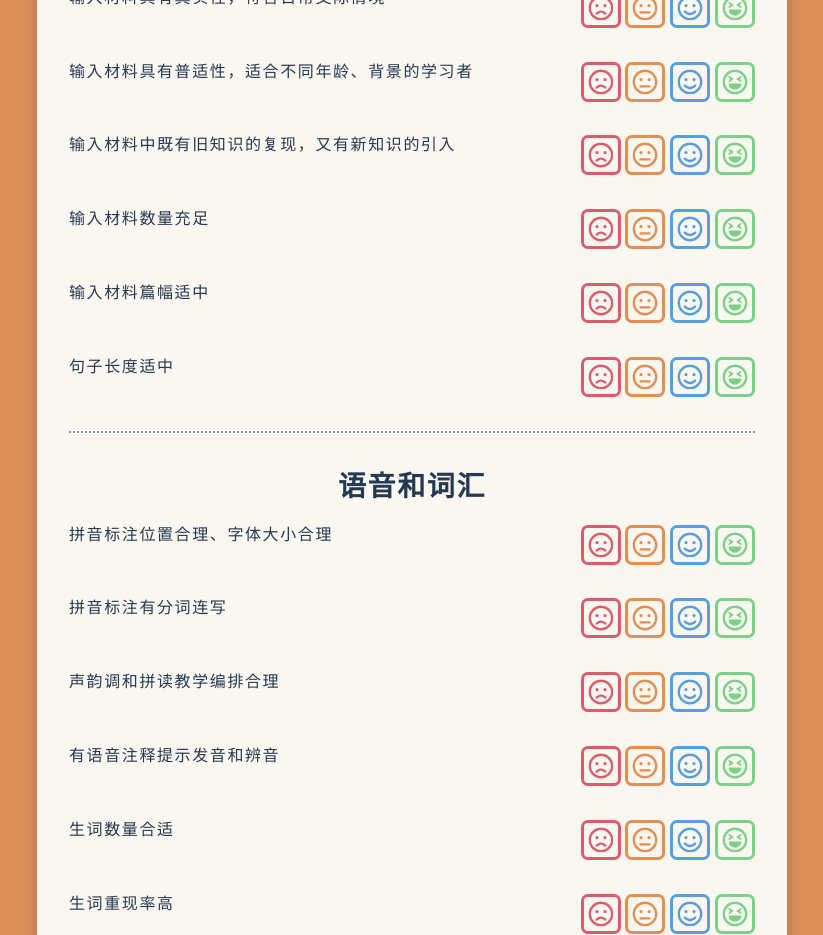
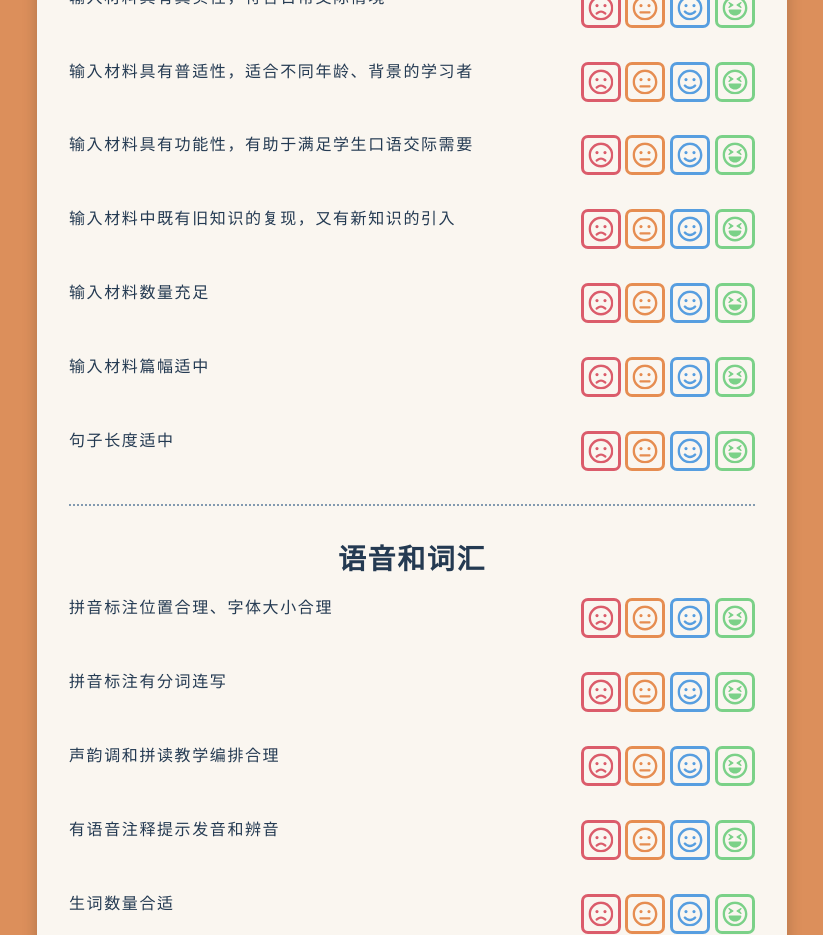
Before and after one commit to evelyn-2022/chinese-textbook-analysis, a React (Create React App) app: page / in a window 1280 px wide. Shown: the part 2080-3015 px from the top of the page, without its empty margins (228-1051 px from the left). Built offline with nearby package versions, Linux system fonts and the light colour scheme; the HTML template or start-up script is replaced by a standard one; a web font is replaced by a local one.

Commit message:
added question data

```diff
--- a/src/data/data-questions.js
+++ b/src/data/data-questions.js
@@ -20,6 +20,7 @@ const data = [
     questions: [
       '输入材料具有真实性，符合日常交际情境',
       '输入材料具有普适性，适合不同年龄、背景的学习者',
+      '输入材料具有功能性，有助于满足学生口语交际需要',
       '输入材料中既有旧知识的复现，又有新知识的引入',
       '输入材料数量充足',
       '输入材料篇幅适中',
```
